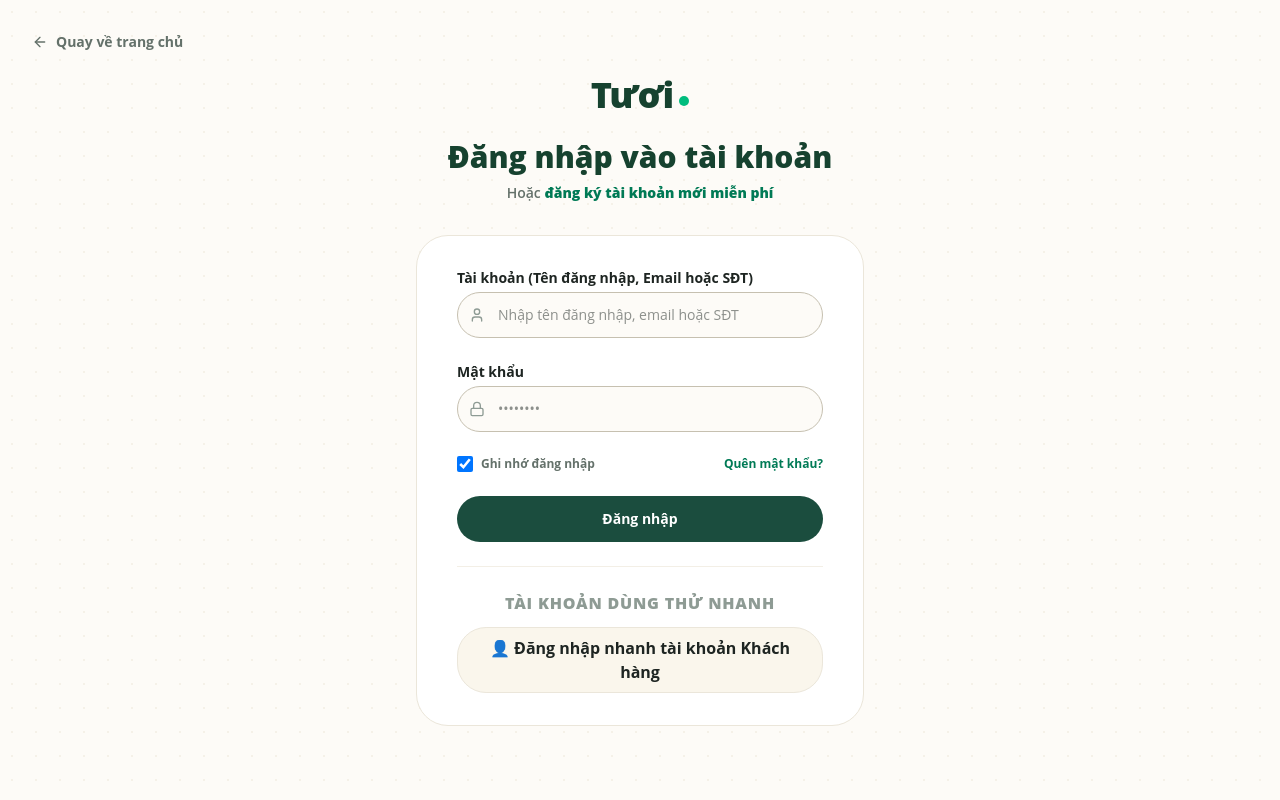
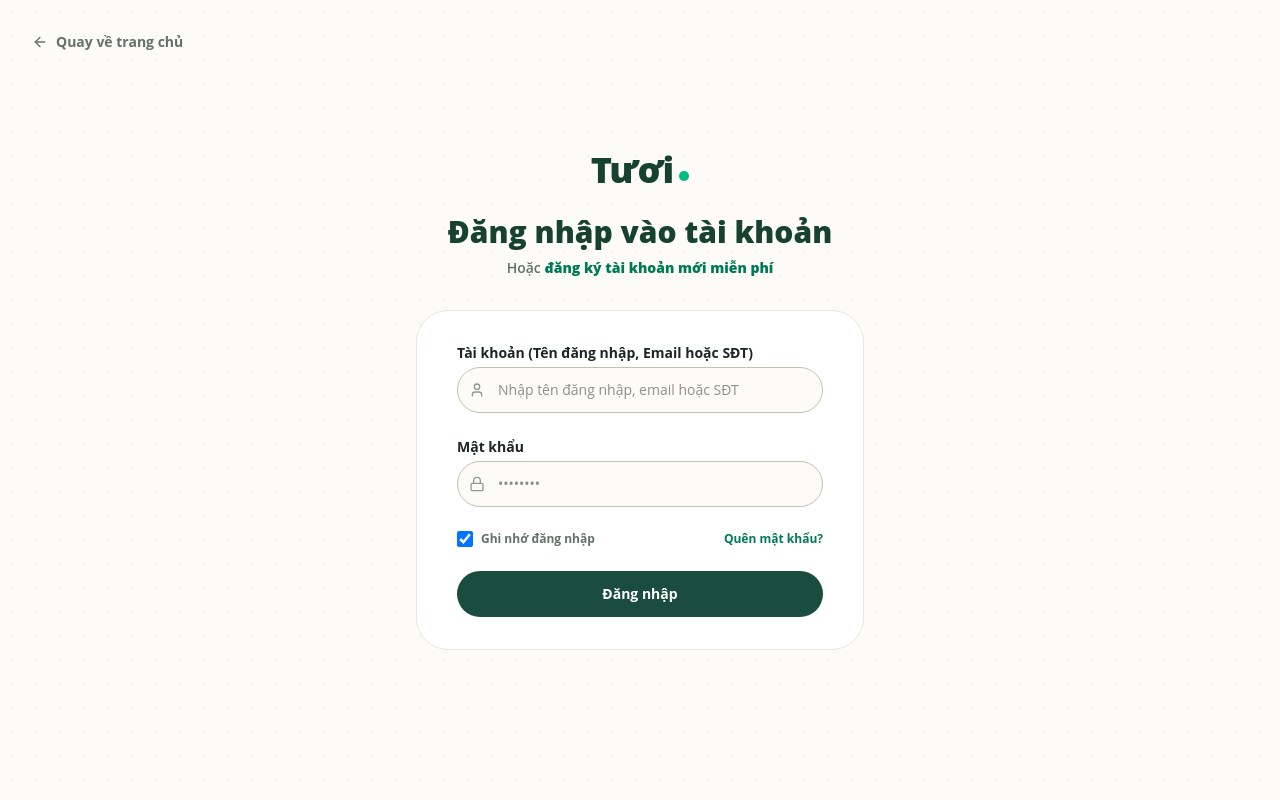
Before and after one commit to Truongle68/supermarket, a Next.js app: page /login in a window 1280 px wide. Built offline with nearby package versions, Linux system fonts and the light colour scheme.

Commit message:
style(login): remove quick login helpers

```diff
--- a/app/login/page.tsx
+++ b/app/login/page.tsx
@@ -204,26 +204,6 @@ export default function LoginPage() {
               </button>
             </div>
           </form>
-
-          {/* Quick Login Helpers */}
-          <div className="mt-6 border-t border-[#F3EFE6] pt-6">
-            <h4 className="text-2xs font-extrabold tracking-wider uppercase text-[#8E9B94] mb-3 text-center">
-              Tài khoản dùng thử nhanh
-            </h4>
-            <div className="flex justify-center">
-              <button
-                type="button"
-                onClick={() => {
-                  setEmail("khachhang@tuoi.vn")
-                  setPassword("123456")
-                }}
-                className="w-full py-2 px-3 text-2xs font-bold rounded-xl border border-[#EBE6DA] bg-[#FAF6EC] hover:bg-[#F3EFE6] text-[#1E2522] transition-all flex items-center justify-center gap-1.5"
-              >
-                👤 Đăng nhập nhanh tài khoản Khách hàng
-              </button>
-            </div>
-          </div>
-
         </div>
       </div>
     </div>
```
